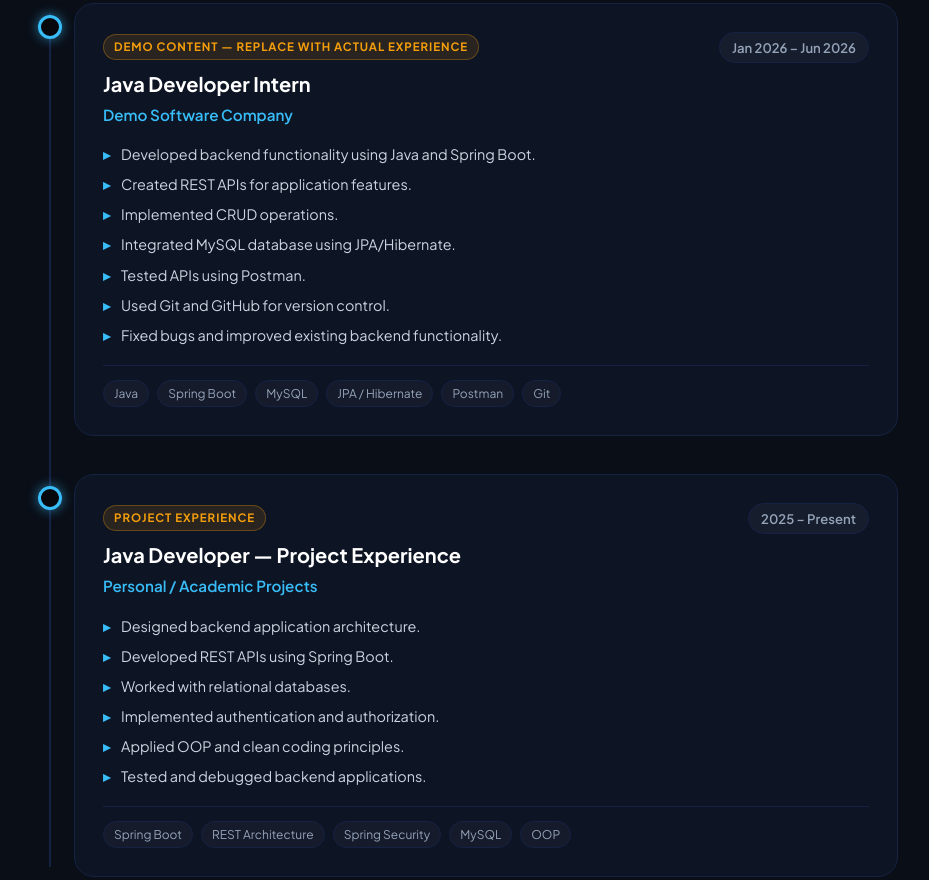
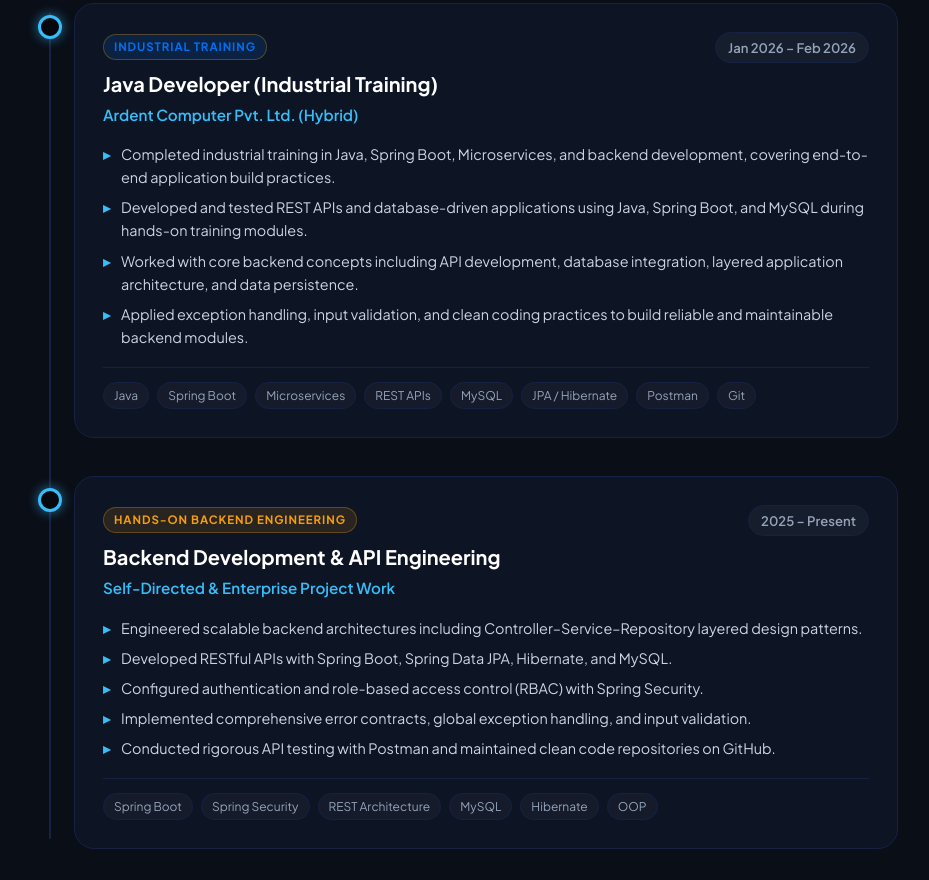
Before and after one commit to sauravkumar3545/KITTU, a plain HTML site: page index.html in a window 1280 px wide. Shown: the part 2807-3687 px from the top of the page, without its empty margins (172-1101 px from the left). Drawn offline with Linux system fonts and the light colour scheme.

Commit message:
Add comprehensive README and update portfolio with Ardent training experience and college details

```diff
--- a/index.html
+++ b/index.html
@@ -367,26 +367,25 @@
             <div class="timeline-content-card">
               <div class="entry-header">
                 <div>
-                  <span class="demo-tag">Demo Content — Replace with actual experience</span>
-                  <h3 class="entry-role">Java Developer Intern</h3>
-                  <h4 class="entry-company">Demo Software Company</h4>
+                  <span class="demo-tag" style="background: rgba(0, 112, 243, 0.15); color: #0070f3;">Industrial Training</span>
+                  <h3 class="entry-role">Java Developer (Industrial Training)</h3>
+                  <h4 class="entry-company">Ardent Computer Pvt. Ltd. (Hybrid)</h4>
                 </div>
-                <span class="entry-duration">Jan 2026 – Jun 2026</span>
+                <span class="entry-duration">Jan 2026 – Feb 2026</span>
               </div>
 
               <ul class="entry-bullets">
-                <li>Developed backend functionality using Java and Spring Boot.</li>
-                <li>Created REST APIs for application features.</li>
-                <li>Implemented CRUD operations.</li>
-                <li>Integrated MySQL database using JPA/Hibernate.</li>
-                <li>Tested APIs using Postman.</li>
-                <li>Used Git and GitHub for version control.</li>
-                <li>Fixed bugs and improved existing backend functionality.</li>
+                <li>Completed industrial training in Java, Spring Boot, Microservices, and backend development, covering end-to-end application build practices.</li>
+                <li>Developed and tested REST APIs and database-driven applications using Java, Spring Boot, and MySQL during hands-on training modules.</li>
+                <li>Worked with core backend concepts including API development, database integration, layered application architecture, and data persistence.</li>
+                <li>Applied exception handling, input validation, and clean coding practices to build reliable and maintainable backend modules.</li>
               </ul>
 
               <div class="entry-tags">
                 <span>Java</span>
                 <span>Spring Boot</span>
+                <span>Microservices</span>
+                <span>REST APIs</span>
                 <span>MySQL</span>
                 <span>JPA / Hibernate</span>
                 <span>Postman</span>
@@ -401,27 +400,27 @@
             <div class="timeline-content-card">
               <div class="entry-header">
                 <div>
-                  <span class="demo-tag">Project Experience</span>
-                  <h3 class="entry-role">Java Developer — Project Experience</h3>
-                  <h4 class="entry-company">Personal / Academic Projects</h4>
+                  <span class="demo-tag">Hands-on Backend Engineering</span>
+                  <h3 class="entry-role">Backend Development &amp; API Engineering</h3>
+                  <h4 class="entry-company">Self-Directed &amp; Enterprise Project Work</h4>
                 </div>
                 <span class="entry-duration">2025 – Present</span>
               </div>
 
               <ul class="entry-bullets">
-                <li>Designed backend application architecture.</li>
-                <li>Developed REST APIs using Spring Boot.</li>
-                <li>Worked with relational databases.</li>
-                <li>Implemented authentication and authorization.</li>
-                <li>Applied OOP and clean coding principles.</li>
-                <li>Tested and debugged backend applications.</li>
+                <li>Engineered scalable backend architectures including Controller–Service–Repository layered design patterns.</li>
+                <li>Developed RESTful APIs with Spring Boot, Spring Data JPA, Hibernate, and MySQL.</li>
+                <li>Configured authentication and role-based access control (RBAC) with Spring Security.</li>
+                <li>Implemented comprehensive error contracts, global exception handling, and input validation.</li>
+                <li>Conducted rigorous API testing with Postman and maintained clean code repositories on GitHub.</li>
               </ul>
 
               <div class="entry-tags">
                 <span>Spring Boot</span>
+                <span>Spring Security</span>
                 <span>REST Architecture</span>
-                <span>Spring Security</span>
                 <span>MySQL</span>
+                <span>Hibernate</span>
                 <span>OOP</span>
               </div>
             </div>
@@ -749,22 +748,23 @@
           <div class="edu-top">
             <div class="edu-badge-icon">🎓</div>
             <div class="edu-info">
-              <h3 class="edu-degree">Bachelor's Degree</h3>
-              <h4 class="edu-major">Computer Science / Information Technology</h4>
-              <p class="edu-college">[College Name]</p>
+              <h3 class="edu-degree">B.Tech in Information Technology (IT)</h3>
+              <h4 class="edu-major">Future Institute of Technology | MAKAUT University</h4>
+              <p class="edu-college">CGPA: 7.0 / 10.0</p>
             </div>
-            <span class="edu-date">[Start Year – End Year]</span>
+            <span class="edu-date">2023 – 2027</span>
           </div>
 
           <div class="edu-coursework-block">
-            <h5 class="cw-title">Relevant Coursework:</h5>
+            <h5 class="cw-title">Relevant Coursework &amp; Key Subjects:</h5>
             <div class="cw-tags">
               <span>Java Programming</span>
-              <span>Data Structures</span>
+              <span>Data Structures &amp; Algorithms</span>
               <span>DBMS</span>
+              <span>Object-Oriented Programming (OOP)</span>
+              <span>Spring Boot &amp; Microservices</span>
+              <span>Computer Networks</span>
               <span>Operating Systems</span>
-              <span>Computer Networks</span>
-              <span>Object-Oriented Programming</span>
             </div>
           </div>
         </div>
```
Also changed, not shown: portfolio/index.html (+29 -29 lines), 2 other files.
